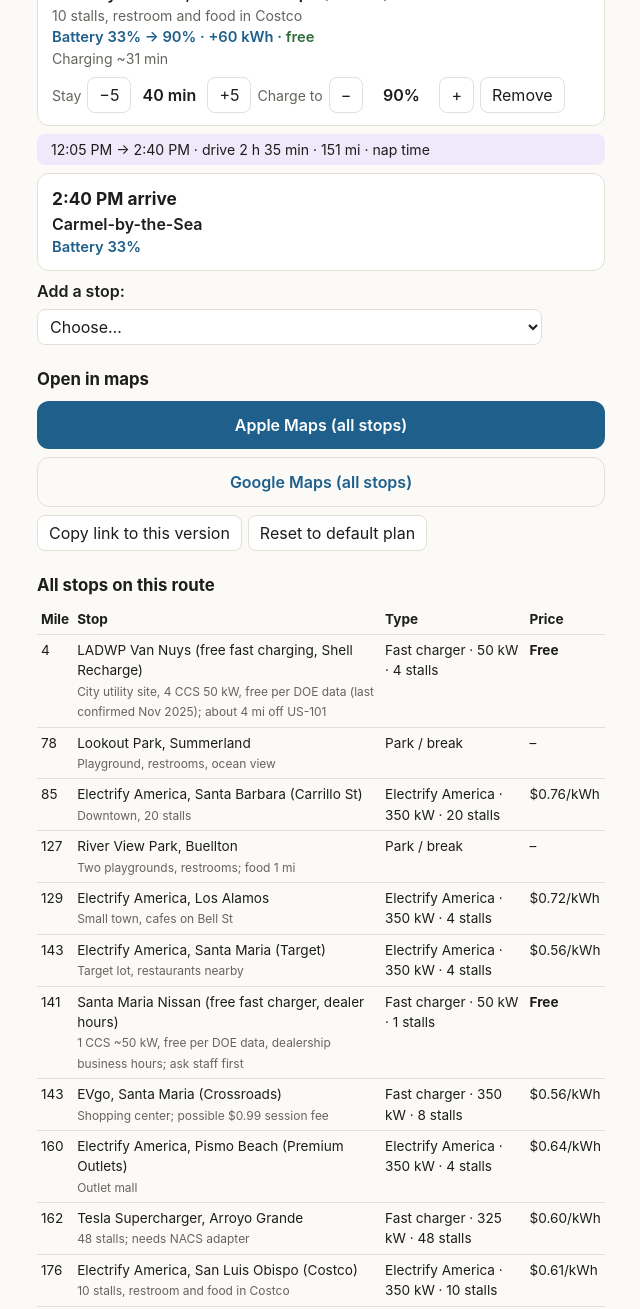
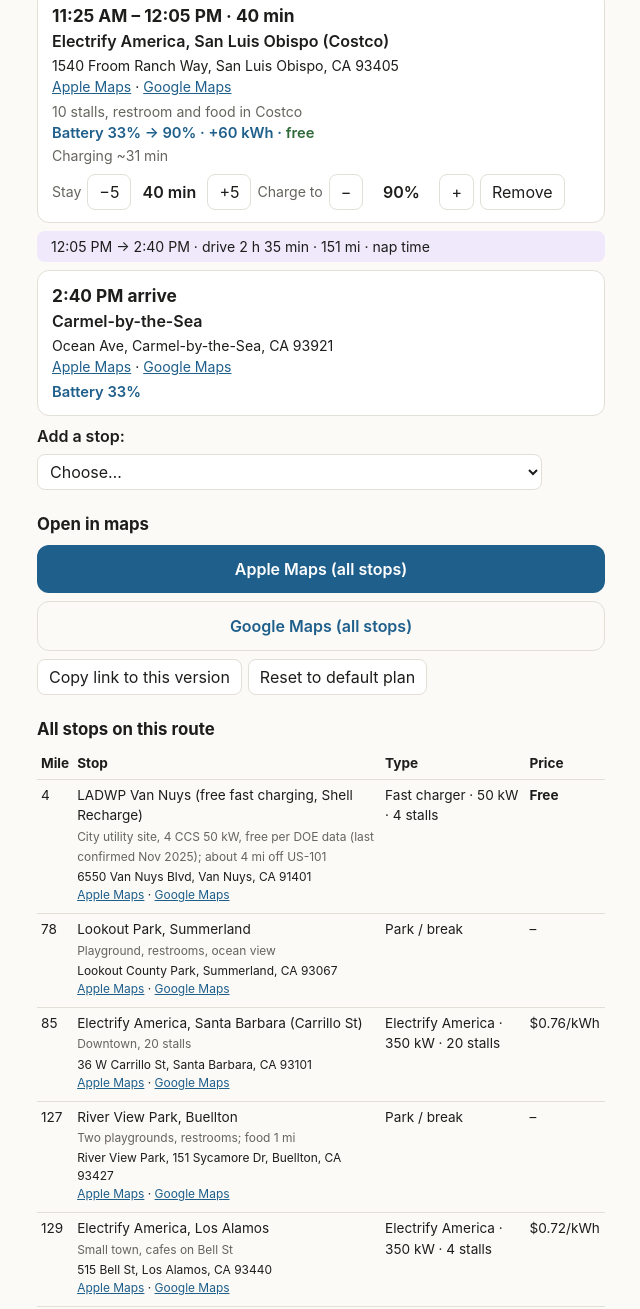
Before and after one commit to siplay01/ev-trip, a plain HTML site: page index.html in a window 1280 px wide. Shown: the part 670-1979 px from the top of the page, without its empty margins (319-959 px from the left). Drawn offline with Linux system fonts and the light colour scheme.

Commit message:
Address with Apple and Google Maps links on every stop

```diff
--- a/index.html
+++ b/index.html
@@ -44,6 +44,7 @@ summary{font-weight:600;cursor:pointer}
 table{border-collapse:collapse;width:100%;font-size:.85em}
 td,th{border-bottom:1px solid var(--line);padding:5px 4px;text-align:left;vertical-align:top}
 .tw{overflow-x:auto}
+.addr{font-size:.88em;margin:2px 0 4px}
 </style>
 </head>
 <body>
@@ -164,8 +165,13 @@ function render(){
   links(); addList();
 }
 
+function addr(q){
+  var e=encodeURIComponent(q);
+  return '<div class="addr">'+q+'<br><a href="https://maps.apple.com/?q='+e+'">Apple Maps</a> &middot; <a href="https://www.google.com/maps/search/?api=1&amp;query='+e+'">Google Maps</a></div>';
+}
 function card(id, time, place, bat, warn, c){
   var h = '<div class="card"><div class="time">'+time+'</div><div class="place">'+place+'</div>';
+  if (id!=="start" && byId[id].q) h += addr(byId[id].q);
   if (c && c.p.d) h += '<div class="mut">'+c.p.d+'</div>';
   h += '<div class="bat">'+bat+'</div>';
   if (c && c.extra) h += '<div class="mut">'+c.extra+'</div>';
@@ -196,7 +202,7 @@ function catalog(){
   var h = "<tr><th>Mile</th><th>Stop</th><th>Type</th><th>Price</th></tr>";
   P.forEach(function(p){ if (!p.t) return;
     var ty = p.t==="play"?"Park / break": (p.t==="ea"?"Electrify America":p.t==="l2"?"Level 2 (slow)":"Fast charger")+" &middot; "+p.kw+" kW &middot; "+p.stalls+" "+(p.t==="l2"?"ports":"stalls");
-    h += "<tr><td>"+p.mile+"</td><td>"+p.n+"<br><span class='mut'>"+p.d+"</span></td><td>"+ty+"</td><td>"+(p.p===0?"<b>Free</b>":p.p!=null?"$"+p.p.toFixed(2)+"/kWh":"&ndash;")+"</td></tr>"; });
+    h += "<tr><td>"+p.mile+"</td><td>"+p.n+"<br><span class='mut'>"+p.d+"</span>"+addr(p.q)+"</td><td>"+ty+"</td><td>"+(p.p===0?"<b>Free</b>":p.p!=null?"$"+p.p.toFixed(2)+"/kWh":"&ndash;")+"</td></tr>"; });
   document.getElementById("cat").innerHTML = h;
 }
 
```
